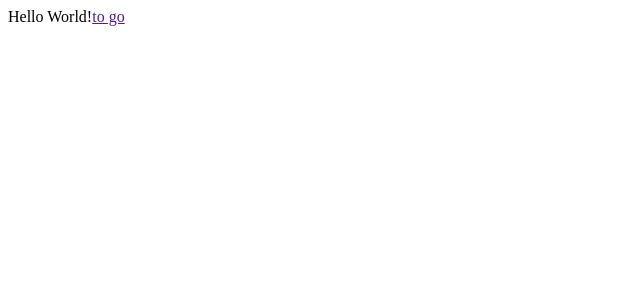
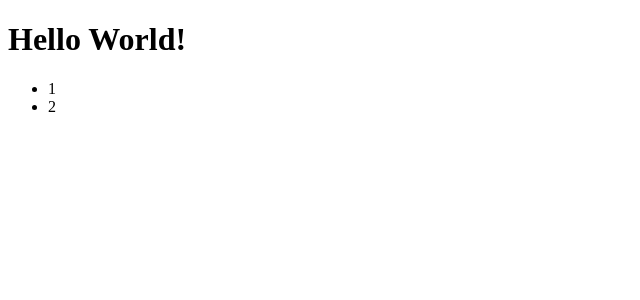
Before and after one commit to WebHeroSchool/JSX.1, a React (Create React App) app: page / in a window 1280 px wide. Shown: the top 300 px of the page, without its empty margins (0-640 px from the left). Built offline with nearby package versions, Linux system fonts and the light colour scheme.

Commit message:
компонент

```diff
--- a/src/App.js
+++ b/src/App.js
@@ -1,9 +1,14 @@
 import React from 'react';
 
-const element = (<div>
-   Hello World!
-   <a href="">to go</a>
+const ItemList = () => (<ul>
+<li>1</li>
+<li>2</li>
+  </ul>)
+
+  const App = () => (<div>
+  <h1> Hello World!</h1>
+  <ItemList />
   </div>
   );
 
-  export {element};
+  export default App;
--- a/src/index.js
+++ b/src/index.js
@@ -1,7 +1,7 @@
 import React from 'react';
 import ReactDOM from 'react-dom';
-import {element} from './App';
+import App from './App';
 
 
 
-ReactDOM.render(element,document.getElementById('root'));
+ReactDOM.render(<App />,document.getElementById('root'));
```
